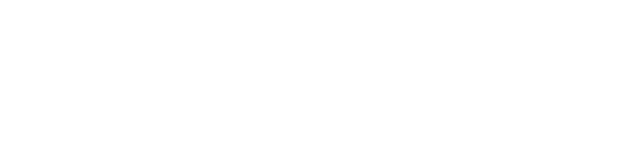
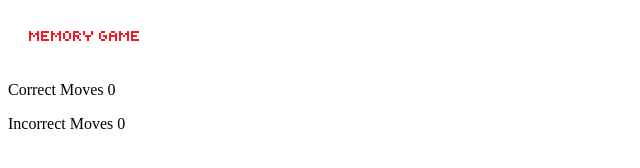
Before and after one commit to elliotjonesdev/pixelmemory, a plain HTML site: page index.html in a window 1280 px wide. Shown: the whole page, without its empty margins (0-640 px from the left). Drawn offline with Linux system fonts and the light colour scheme.

Commit message:
Add basic html structure for heading and score area

```diff
--- a/index.html
+++ b/index.html
@@ -8,6 +8,20 @@
     <title>Document</title>
 </head>
 <body>
+    <h1 class="heading">
+        <img class="logo" src="assets/images/pixlogo.png" alt="logo">
+    </h1>
+    <div class="game-area">
+
+    </div>
+
+    <div class="score-area">
+        <p class="scores">Correct Moves <span id="score">0</span></p>
+        <p class="scores">Incorrect Moves <span id="incorrect">0</span></p>
+    </div>
+
+
+
     <script src="assets/js/script.js"></script>
 </body>
 </html>
```
Also changed, not shown: assets/images/pixlogo.png (added).
